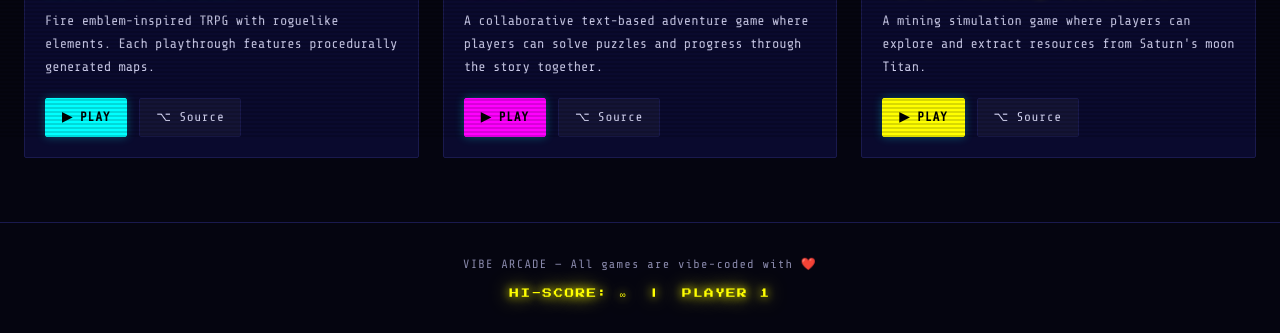
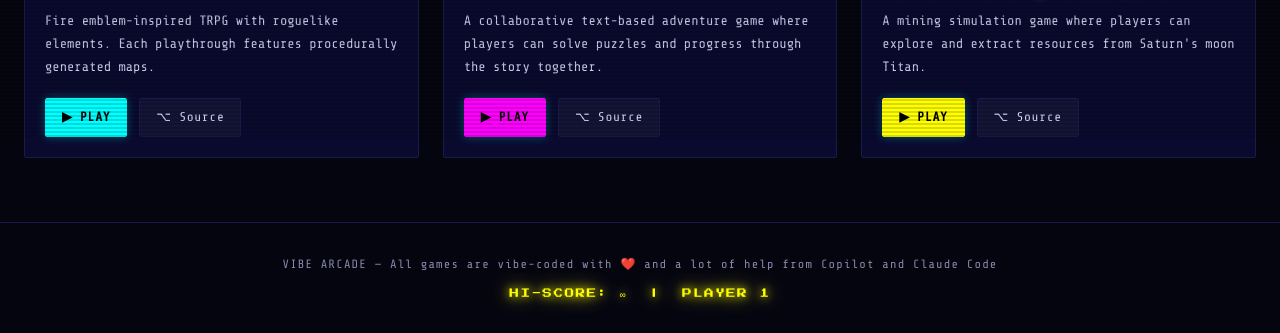
Before and after one commit to PatAltimore/vibe-arcade, a plain HTML site: page index.html in a window 1280 px wide. Shown: the part 661-994 px from the top of the page. Drawn offline with nearby package versions, Linux system fonts and the light colour scheme.

Commit message:
Update footer text to acknowledge contributions from Copilot and Claude Code

```diff
--- a/index.html
+++ b/index.html
@@ -48,7 +48,7 @@
 
   <!-- ========== FOOTER ========== -->
   <footer class="site-footer">
-    <p>VIBE ARCADE &mdash; All games are vibe-coded with ❤️</p>
+    <p>VIBE ARCADE &mdash; All games are vibe-coded with ❤️ and a lot of help from Copilot and Claude Code</p>
     <p class="footer-score">HI-SCORE: ∞ &nbsp;|&nbsp; PLAYER 1</p>
   </footer>
 
```
